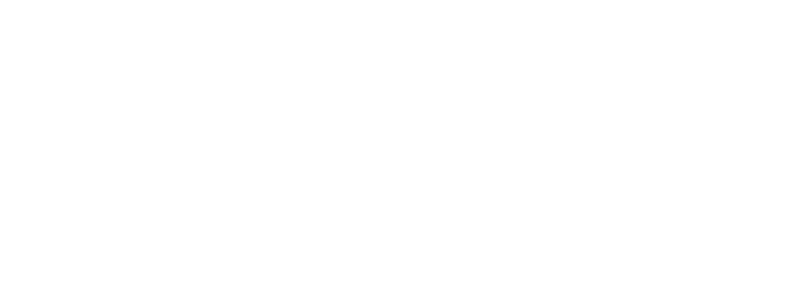
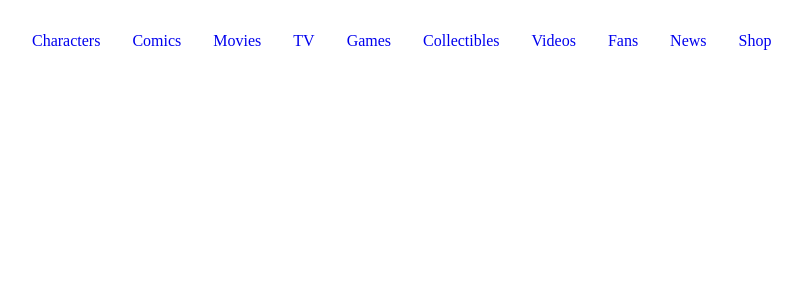
Before and after one commit to gmirizzi/vue-dc-comics, a Vue app: page / in a window 1280 px wide. Shown: the top 300 px of the page, without its empty margins (32-834 px from the left). Built offline with nearby package versions, Linux system fonts and the light colour scheme; the HTML template or start-up script is replaced by a standard one.

Commit message:
creata la nav bar

```diff
--- a/src/components/AppHeader.vue
+++ b/src/components/AppHeader.vue
@@ -1,11 +1,77 @@
 <template>
-  <header></header>
+  <header>
+    <nav>
+      <ul>
+        <li v-for="link in links" :key="link.text">
+          <a href="link.href">{{ link.text }}</a>
+        </li>
+      </ul>
+    </nav>
+  </header>
 </template>
 
 <script>
 export default {
   name: "AppHeader",
+  data() {
+    return {
+      links: [
+        {
+          href: "#",
+          text: "Characters",
+        },
+        {
+          href: "#",
+          text: "Comics",
+        },
+        {
+          href: "#",
+          text: "Movies",
+        },
+        {
+          href: "#",
+          text: "TV",
+        },
+        {
+          href: "#",
+          text: "Games",
+        },
+        {
+          href: "#",
+          text: "Collectibles",
+        },
+        {
+          href: "#",
+          text: "Videos",
+        },
+        {
+          href: "#",
+          text: "Fans",
+        },
+        {
+          href: "#",
+          text: "News",
+        },
+        {
+          href: "#",
+          text: "Shop",
+        },
+      ],
+    };
+  },
 };
 </script>
 
-<style></style>
+<style scoped lang="scss">
+ul {
+  list-style: none;
+  li {
+    display: inline-block;
+    margin: 1em;
+    a {
+      display: inline-block;
+      text-decoration: none;
+    }
+  }
+}
+</style>
```
